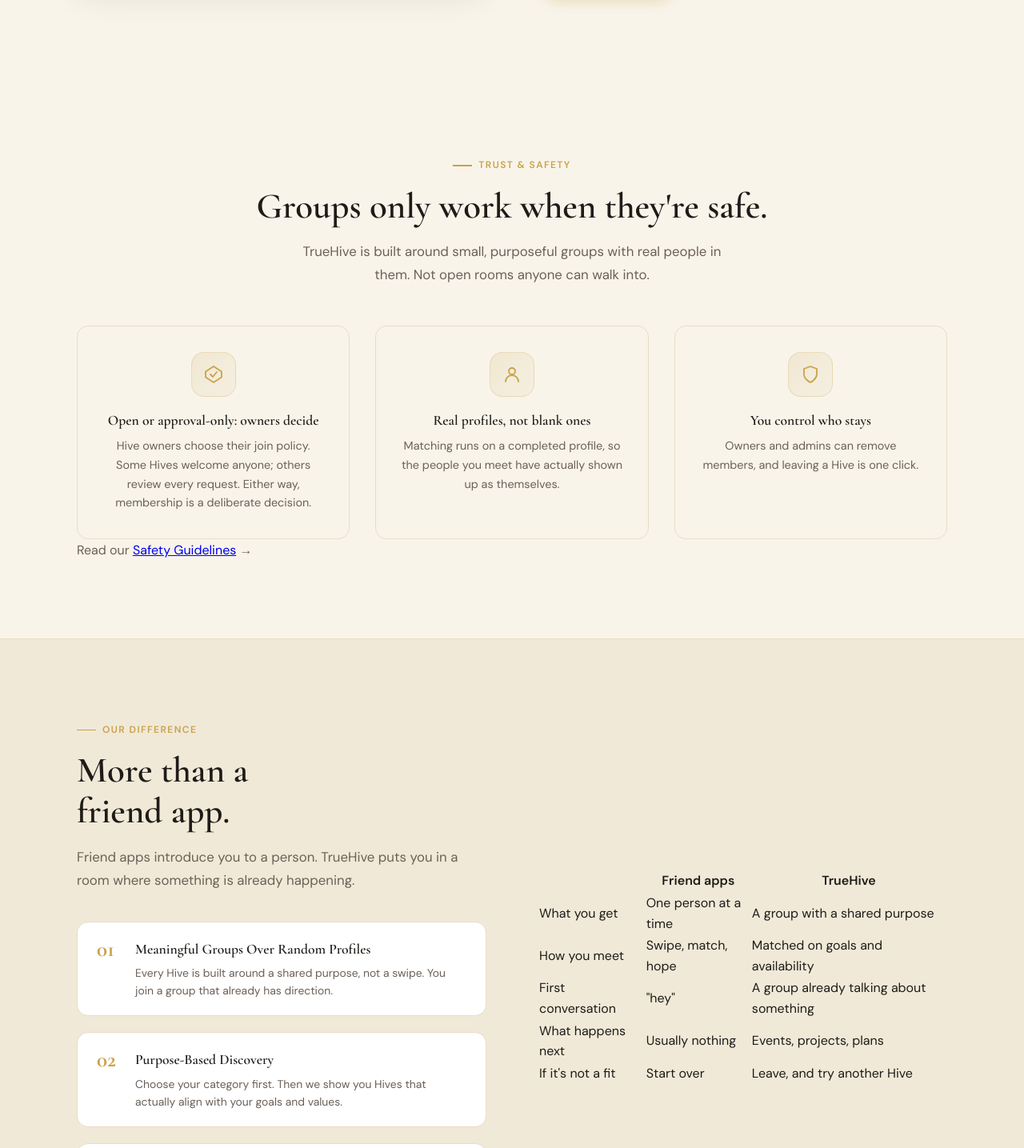
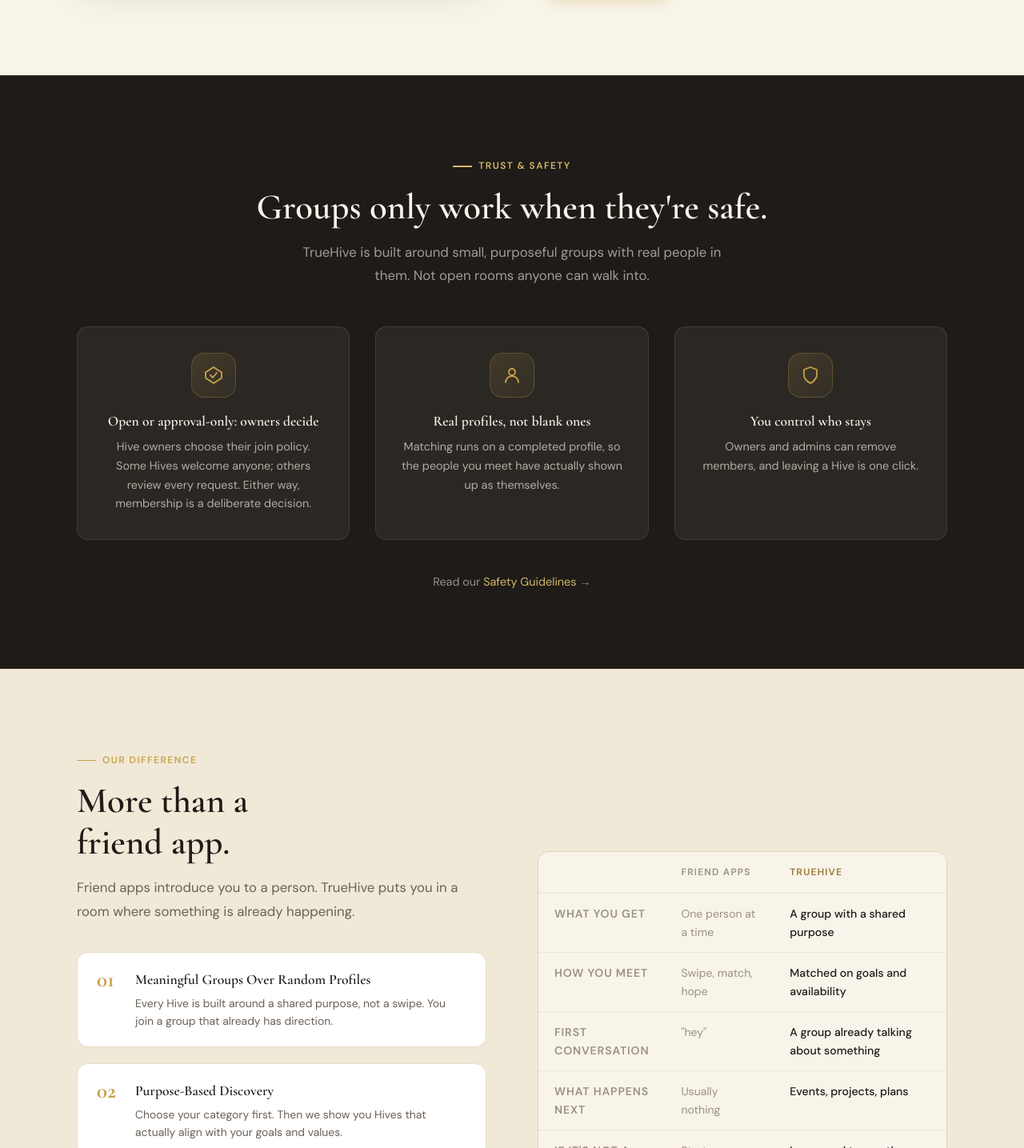
Before and after one commit to UcheOsuji1/ConnectHive, a React (Vite) app in the folder client/: page / in a window 1280 px wide. Shown: the part 5315-6750 px from the top of the page at 80% size. Built offline with nearby package versions, Linux system fonts and the light colour scheme; no server answers.

Commit message:
fix: commit rename tail and landing page styles

```diff
--- a/client/package.json
+++ b/client/package.json
@@ -1,5 +1,5 @@
 {
-  "name": "connecthive-client",
+  "name": "truehive-client",
   "version": "1.0.0",
   "private": true,
   "type": "module",
--- a/client/src/pages/AccountSettingsPage.jsx
+++ b/client/src/pages/AccountSettingsPage.jsx
@@ -78,7 +78,7 @@
               <div className="acct-row">
                 <dt className="acct-row-label">Who can view your profile</dt>
                 <dd className="acct-row-value acct-row-action">
-                  <span>Everyone in ConnectHive</span>
+                  <span>Everyone in TrueHive</span>
                   <span className="acct-soon">Soon</span>
                 </dd>
               </div>
@@ -111,7 +111,7 @@
             <div className="acct-session-row">
               <div>
                 <div className="acct-session-title">Log out</div>
-                <div className="acct-session-sub">Sign out of your ConnectHive account on this device.</div>
+                <div className="acct-session-sub">Sign out of your TrueHive account on this device.</div>
               </div>
               <button className="acct-btn acct-btn-gold" onClick={handleLogout}>Log out</button>
             </div>
--- a/client/src/pages/CategoryDeepDivePage.jsx
+++ b/client/src/pages/CategoryDeepDivePage.jsx
@@ -1345,7 +1345,7 @@
         <div className="cdd-topbar">
           <Link to="/" className="cdd-logo">
             <LogoSVG />
-            <span className="cdd-wordmark">ConnectHive</span>
+            <span className="cdd-wordmark">TrueHive</span>
           </Link>
           <button
             type="button"
--- a/client/src/styles/globals.css
+++ b/client/src/styles/globals.css
@@ -325,11 +325,6 @@
   .hero-right { display: none; }
 }
 
-@media (max-width: 480px) {
-  .hero-stats { flex-wrap: wrap; gap: 20px; justify-content: center; }
-  .hero-stats > div { min-width: 80px; text-align: center; }
-}
-
 .hero-left { max-width: 580px; }
 .hero-eyebrow {
   display: inline-flex; align-items: center; gap: 8px;
@@ -348,15 +343,6 @@
   font-size: .95rem; color: var(--text-light); line-height: 1.75; margin-bottom: 36px;
 }
 .hero-ctas { display: flex; gap: 14px; flex-wrap: wrap; margin-bottom: 44px; }
-.hero-stats {
-  display: flex; gap: 32px; padding-top: 36px;
-  border-top: 1px solid rgba(201,162,74,.20);
-}
-.hero-stat-num {
-  font-family: 'Cormorant Garamond', serif; font-size: 1.8rem; font-weight: 700;
-  color: var(--charcoal); line-height: 1;
-}
-.hero-stat-label { font-size: .8rem; color: var(--text-light); margin-top: 4px; }
 
 .hero h1                  { color: #FFFFFF; }
 .hero h1 em               { color: var(--gold); }
@@ -368,9 +354,6 @@
   border-color: rgba(255,255,255,.22);
 }
 .hero .hero-eyebrow span  { background: #FFFFFF; }
-.hero .hero-stat-num      { color: #FFFFFF; }
-.hero .hero-stat-label    { color: rgba(255,255,255,.65); }
-.hero .hero-stats         { border-top-color: rgba(255,255,255,.20); }
 .hero .btn-ghost          { color: #FFFFFF; border-color: rgba(255,255,255,.55); }
 .hero .btn-ghost:hover    { background: rgba(255,255,255,.10); border-color: #FFFFFF; color: #FFFFFF; }
 
@@ -718,7 +701,7 @@
 }
 
 /* ══════════════════════════════════════════════════════════════
-   8. WHY CONNECTHIVE
+   8. WHY TRUEHIVE
 ══════════════════════════════════════════════════════════════ */
 .why-section { background: var(--beige-2); border-top: 1px solid var(--beige); }
 .why-grid {
@@ -743,42 +726,6 @@
 .pillar-desc { font-size: .87rem; color: var(--text-muted); line-height: 1.6; }
 
 .why-visual { position: relative; }
-.why-quote {
-  background: var(--charcoal); border-radius: var(--radius-lg); padding: 36px;
-  position: relative; overflow: hidden;
-}
-.why-quote::before {
-  content: '\201C'; position: absolute; top: -10px; left: 24px;
-  font-family: 'Cormorant Garamond', serif; font-size: 8rem; color: rgba(201,162,74,.12);
-  line-height: 1; pointer-events: none;
-}
-.why-quote p {
-  font-family: 'Cormorant Garamond', serif; font-size: 1.25rem; font-style: italic;
-  color: var(--ivory); line-height: 1.65; position: relative;
-}
-.why-quote-attr {
-  display: flex; align-items: center; gap: 12px; margin-top: 24px;
-}
-.why-quote-avatar {
-  width: 40px; height: 40px; border-radius: 50%; border: 2px solid var(--gold);
-  display: flex; align-items: center; justify-content: center;
-  font-weight: 700; font-size: .82rem; color: var(--gold); background: rgba(201,162,74,.12);
-  flex-shrink: 0;
-}
-.why-quote-name { font-size: .85rem; font-weight: 600; color: var(--ivory); }
-.why-quote-role { font-size: .78rem; color: rgba(248,244,234,.5); }
-.why-stats {
-  display: grid; grid-template-columns: repeat(3, 1fr); gap: 16px; margin-top: 16px;
-}
-.why-stat {
-  background: var(--white); border: 1px solid var(--beige);
-  border-radius: var(--radius-md); padding: 18px; text-align: center;
-}
-.why-stat-num {
-  font-family: 'Cormorant Garamond', serif; font-size: 1.7rem; font-weight: 700;
-  color: var(--gold-dark); display: block;
-}
-.why-stat-label { font-size: .75rem; color: var(--text-muted); margin-top: 4px; }
 
 /* ══════════════════════════════════════════════════════════════
    9. FINAL CTA
@@ -1094,3 +1041,52 @@
 .card-visible  { opacity: 1; transform: translateY(0); }
 .card-exiting  { opacity: 0; transform: translateY(-12px); }
 .card-entering { opacity: 0; transform: translateY(12px); }
+
+/* ══════════════════════════════════════════════════════════════
+   11. TRUST & SAFETY SECTION
+══════════════════════════════════════════════════════════════ */
+.trust-safety { background: var(--charcoal); border-top: 1px solid rgba(201,162,74,.12); }
+.trust-safety .label { color: var(--gold-muted); }
+.trust-safety .label::before { background: var(--gold-muted); }
+.trust-safety h2 { color: var(--ivory); }
+.trust-safety .section-sub { color: rgba(248,244,234,.6); }
+.trust-safety .trust-card { background: rgba(248,244,234,.06); border-color: rgba(248,244,234,.10); }
+.trust-safety .trust-card:hover { border-color: rgba(201,162,74,.4); }
+.trust-safety .trust-card h3 { color: var(--ivory); }
+.trust-safety .trust-card p { color: rgba(248,244,234,.65); }
+.trust-safety-footer { margin-top: 40px; text-align: center; }
+.trust-safety-footer p { color: rgba(248,244,234,.55); font-size: .9rem; }
+.trust-safety-footer a { color: var(--gold-muted); text-decoration: none; }
+.trust-safety-footer a:hover { color: var(--gold-light); }
+
+/* ══════════════════════════════════════════════════════════════
+   12. COMPARISON TABLE
+══════════════════════════════════════════════════════════════ */
+.compare-table-wrap {
+  border-radius: var(--radius-md); overflow: hidden;
+  border: 1px solid rgba(30,27,24,.10); margin-top: 32px; overflow-x: auto;
+}
+.compare-table {
+  width: 100%; border-collapse: collapse;
+  background: var(--ivory); font-family: 'DM Sans', sans-serif;
+}
+.compare-table th {
+  padding: 16px 20px; text-align: left;
+  font-size: .75rem; font-weight: 700; letter-spacing: .10em; text-transform: uppercase;
+  border-bottom: 1px solid rgba(30,27,24,.08);
+}
+.compare-table th:first-child { color: transparent; width: 22%; }
+.compare-table th:nth-child(2) { color: var(--text-light); }
+.compare-table th:nth-child(3) { color: var(--gold-dark); }
+.compare-table tbody tr { border-top: 1px solid rgba(30,27,24,.07); }
+.compare-table td { padding: 14px 20px; font-size: .88rem; vertical-align: top; }
+.compare-row-label {
+  font-size: .75rem; font-weight: 700; letter-spacing: .06em; text-transform: uppercase;
+  color: var(--text-light); width: 22%;
+}
+.compare-app-col { color: var(--text-light); }
+.compare-hive-col { color: var(--charcoal); font-weight: 500; }
+@media (max-width: 560px) {
+  .compare-table th:first-child, .compare-row-label { display: none; }
+  .compare-table th, .compare-table td { padding: 12px 14px; }
+}
--- a/client/src/styles/profile-setup.css
+++ b/client/src/styles/profile-setup.css
@@ -1,4 +1,4 @@
-/* ── ConnectHive Profile Setup ─────────────────────────────── */
+/* ── TrueHive Profile Setup ─────────────────────────────── */
 
 .ps-page {
   min-height: 100vh;
--- a/client/src/styles/signin.css
+++ b/client/src/styles/signin.css
@@ -1,4 +1,4 @@
-/* ── ConnectHive Sign-In Page ──────────────────────────────── */
+/* ── TrueHive Sign-In Page ──────────────────────────────── */
 
 .si-page {
   display: flex;
--- a/client/src/styles/signup.css
+++ b/client/src/styles/signup.css
@@ -1,4 +1,4 @@
-/* ── ConnectHive Sign-Up Page ──────────────────────────────── */
+/* ── TrueHive Sign-Up Page ──────────────────────────────── */
 
 .su-page {
   display: flex;
--- a/package.json
+++ b/package.json
@@ -1,5 +1,5 @@
 {
-  "name": "connecthive",
+  "name": "truehive",
   "version": "1.0.0",
   "private": true,
   "scripts": {
```
Also changed, not shown: client/src/components/Navbar.jsx (+6 -4 lines), client/src/pages/ProfileSetupPage.jsx (+4 -4 lines), 2 other files (tests, documents, lock files or other folders).
